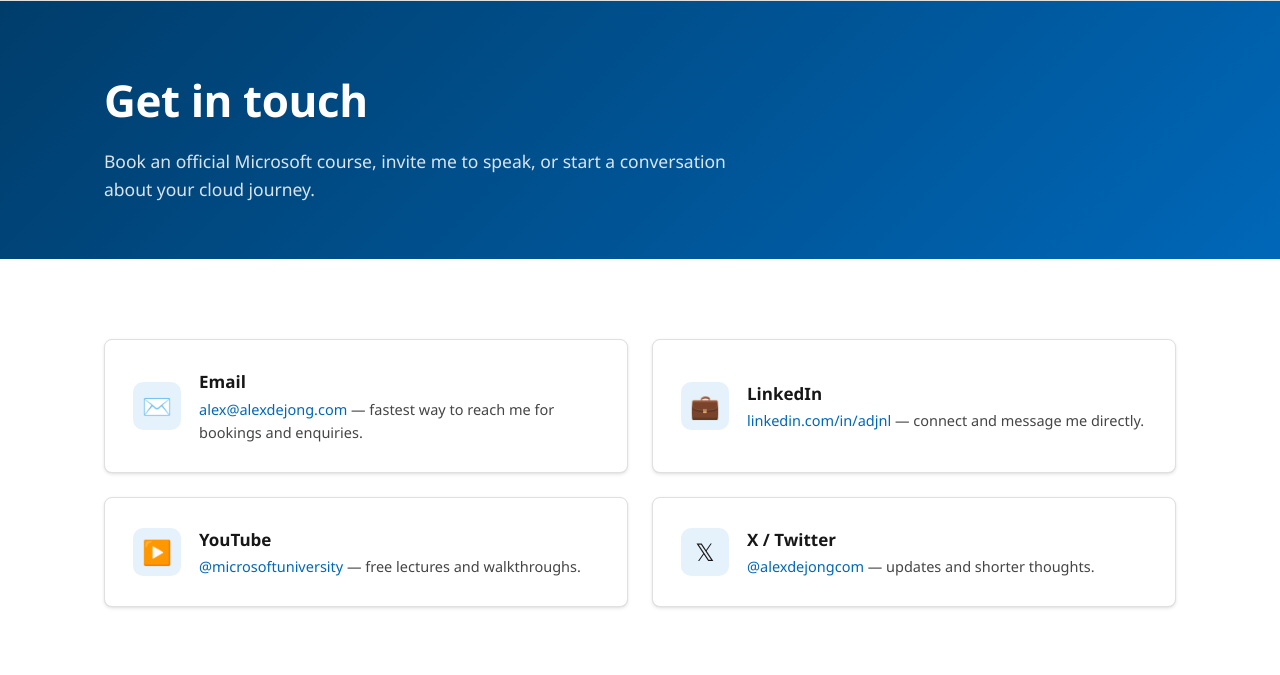
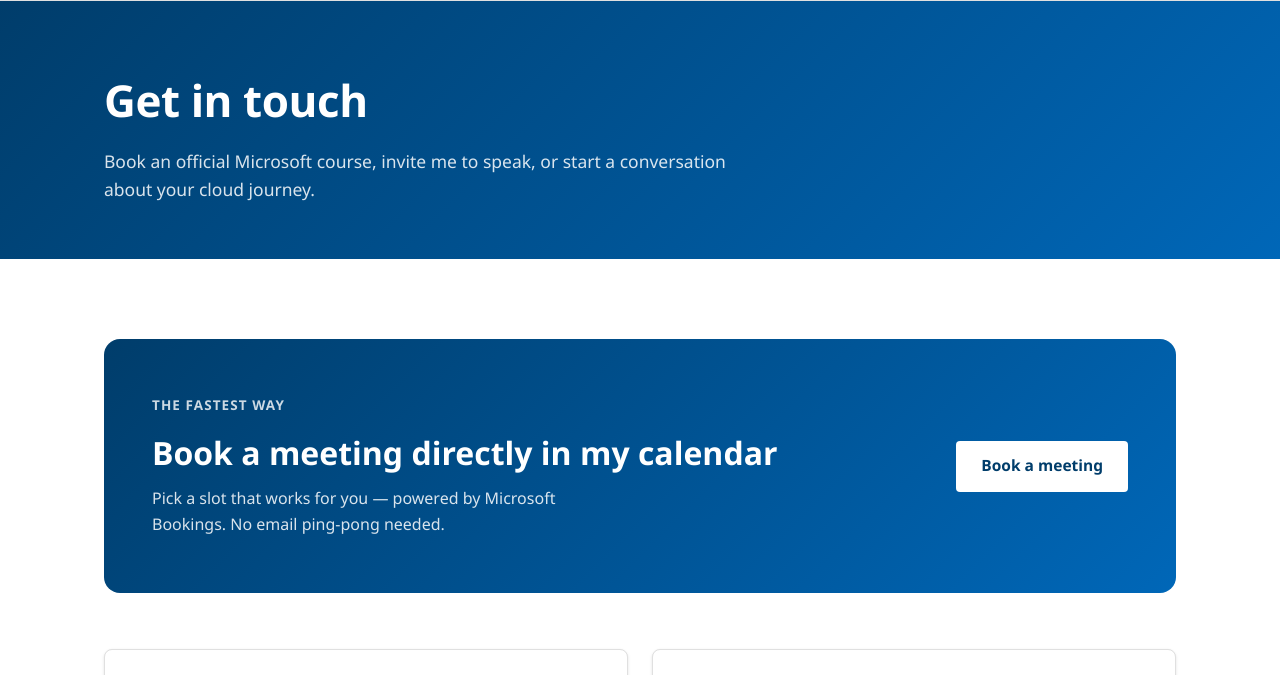
Before and after one commit to alexdejongcom/msftuniversity, a plain HTML site: page contact.html in a window 1280 px wide. Shown: the part 64-739 px from the top of the page. Drawn offline with Linux system fonts and the light colour scheme.

Commit message:
Add Microsoft Bookings link

```diff
--- a/contact.html
+++ b/contact.html
@@ -45,6 +45,14 @@
 
 <section class="section">
   <div class="container">
+    <div class="cta-band" style="margin-bottom: 56px">
+      <div>
+        <div class="eyebrow" style="color:rgba(255,255,255,.8)">The fastest way</div>
+        <h2>Book a meeting directly in my calendar</h2>
+        <p>Pick a slot that works for you — powered by Microsoft Bookings. No email ping-pong needed.</p>
+      </div>
+      <a class="btn btn-primary" href="https://outlook.office.com/bookwithme/user/9224ea12136f4ce0a77667b581e17b88%40alexdejong.com?anonymous&amp;ismsaljsauthenabled" target="_blank" rel="noopener">Book a meeting</a>
+    </div>
     <div class="grid grid-2">
       <div class="card contact-card">
         <div class="card-icon">✉️</div>
@@ -135,6 +143,7 @@
         <h4>Contact</h4>
         <ul>
           <li><a href="mailto:alex@alexdejong.com">alex@alexdejong.com</a></li>
+          <li><a href="https://outlook.office.com/bookwithme/user/9224ea12136f4ce0a77667b581e17b88%40alexdejong.com?anonymous&amp;ismsaljsauthenabled" target="_blank" rel="noopener">Book a meeting</a></li>
         </ul>
       </div>
     </div>
```
Also changed, not shown: about.html (+1 -0 lines), course-today.html (+1 -0 lines), index.html (+1 -0 lines), resources.html (+1 -0 lines), terms.html (+1 -0 lines), training.html (+1 -0 lines).
